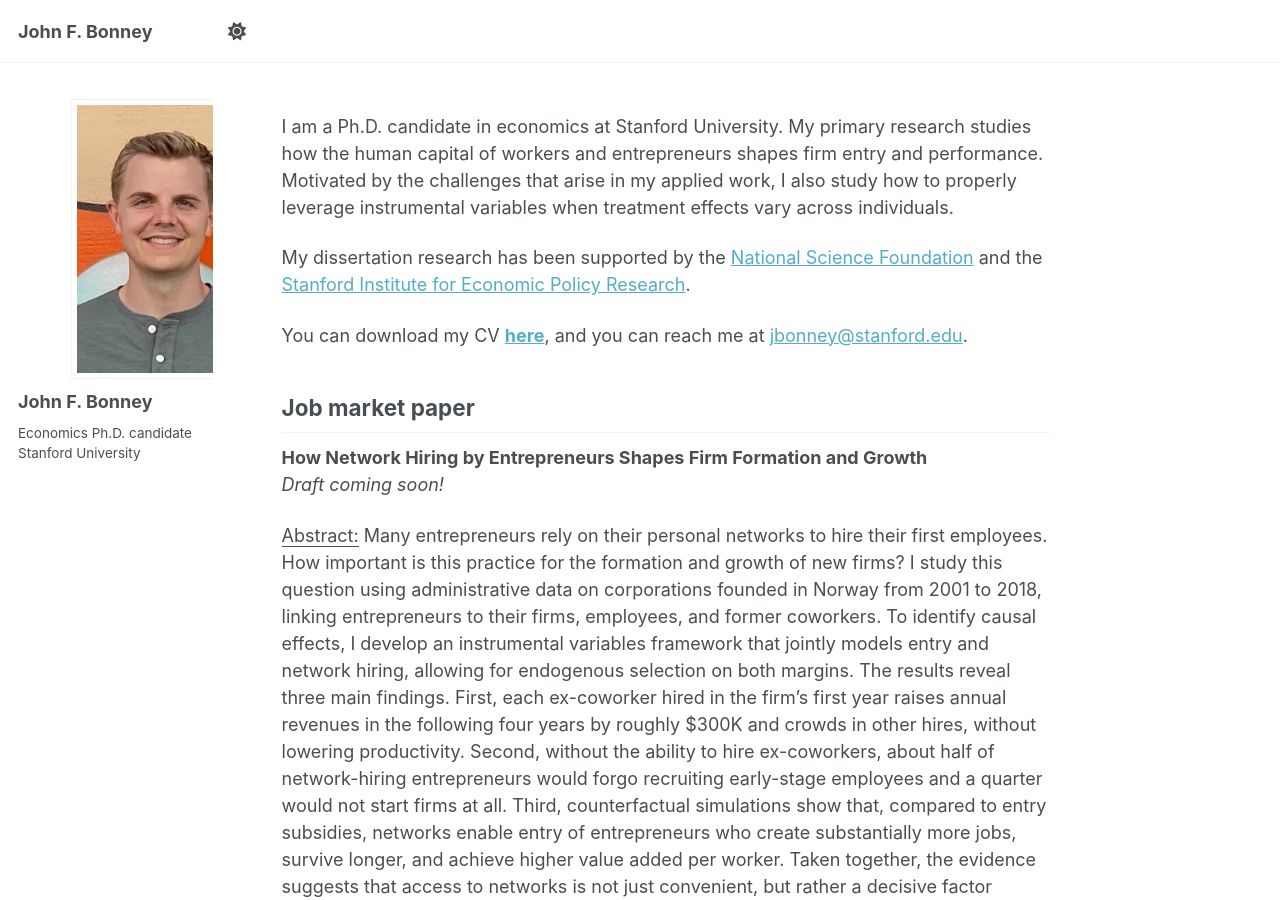
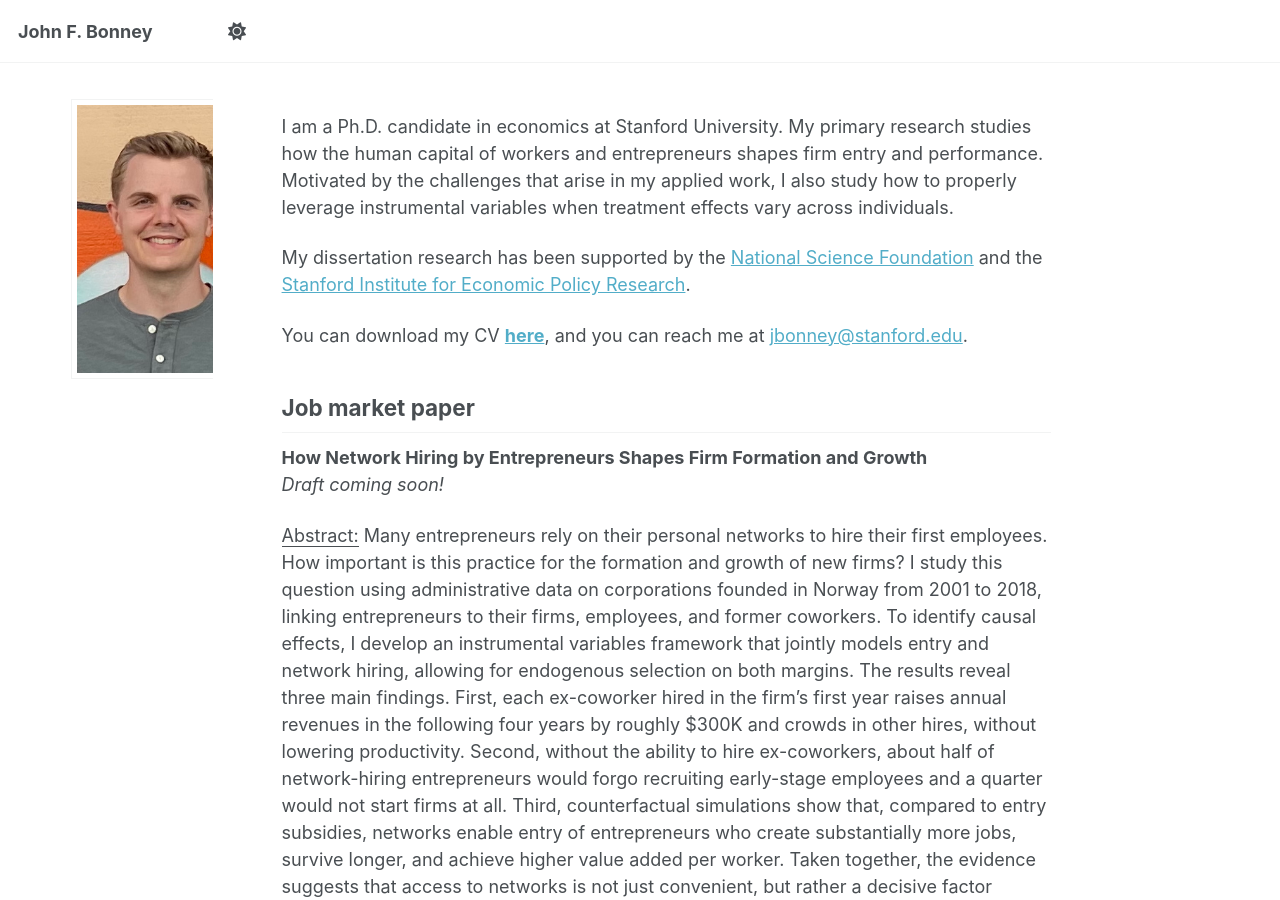
Before and after one commit to johnnybonney/johnnybonney.github.io, a Jekyll site: the page built from _pages/about.md, in a window 1280 px wide and 900 px high. Built offline with Jekyll 4.4.1, drawn with Linux system fonts in a browser that asks for light colours; a script that is not in the unit is left out.

Commit message:
Update _config.yml

```diff
--- a/_config.yml
+++ b/_config.yml
@@ -22,9 +22,9 @@ repository: "johnnybonney/johnnybonney.github.io"
 #               Additional customization can be done by editing /_includes/author-profile.html
 author:
   avatar    : "profile.jpg"             # put /images/profile.jpg in the repo
-  name      : "John F. Bonney"          # this is the sidebar display name
+  name      : ""          # this is the sidebar display name
   pronouns  :
-  bio       : "Economics Ph.D. candidate<br>Stanford University"
+  bio       : ""
   location  :
   employer  :
   uri       :
```
